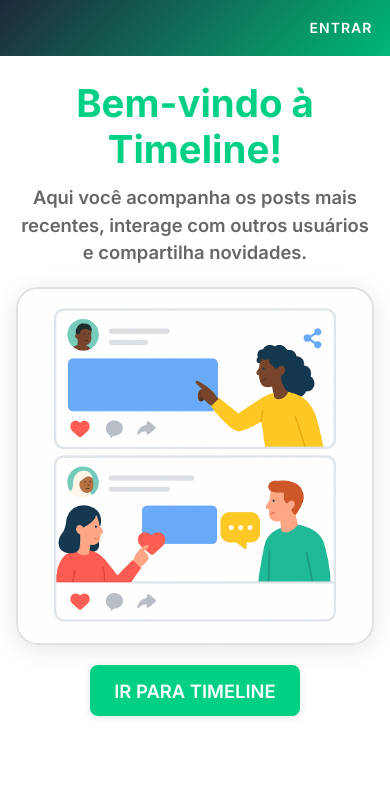
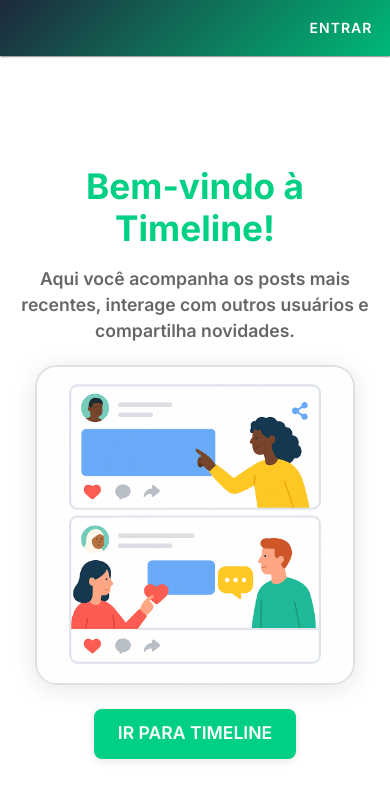
Before and after one commit to BrunoPalhoti/frontend-nextjs-timelines, a Next.js app: page / in a window 390 px wide. Shown: the top 800 px of the page. Built offline with nearby package versions, Linux system fonts and the light colour scheme.

Commit message:
feat: Adiciona contêiner à página inicial e ajusta estilos para responsividade

```diff
--- a/app/page.tsx
+++ b/app/page.tsx
@@ -1,5 +1,5 @@
 "use client"
-import { Box, Typography, Button, useTheme } from '@mui/material';
+import { Box, Typography, Button, useTheme, Container } from '@mui/material';
 import { useAuth } from './context/AuthContext';
 import Image from 'next/image';
 
@@ -8,15 +8,24 @@ export default function Home() {
   const theme = useTheme();
   const { token } = useAuth();
   return (
+    <Container maxWidth="md" sx={{
+      minHeight: { xs: '100vh', sm: 'auto' },
+      display: 'flex',
+      alignItems: 'center',
+      justifyContent: 'center',
+      px: { xs: 0, sm: 0 },
+    }}>
     <Box
       sx={{
-        minHeight: '100vh',
+        width: '100%',
+        minHeight: { xs: '90vh', sm: '100vh' },
         bgcolor: theme.palette.background.default,
         display: 'flex',
         flexDirection: 'column',
         alignItems: 'center',
-        justifyContent: 'flex-start',
-        pt: { xs: 3, sm: 6 },
+        justifyContent: { xs: 'center', sm: 'flex-start' },
+        pt: { xs: 0, sm: 6 },
+        pb: { xs: 4, sm: 0 },
         px: { xs: 2, sm: 0 },
       }}
     >
@@ -24,10 +33,10 @@ export default function Home() {
         variant="h2"
         sx={{
           fontWeight: 700,
-          mb: { xs: 1.5, sm: 2 },
+          mb: { xs: 2, sm: 2 },
           color: theme.palette.primary.main,
           textShadow: 'none',
-          fontSize: { xs: '2.4rem', sm: '2.8rem', md: '3.2rem' },
+          fontSize: { xs: '2.2rem', sm: '2.8rem', md: '3.2rem' },
           textAlign: 'center',
         }}
       >
@@ -36,7 +45,7 @@ export default function Home() {
       <Typography
         variant="body1"
         sx={{
-          fontSize: { xs: '1.15rem', sm: '1.25rem' },
+          fontSize: { xs: '1.1rem', sm: '1.25rem' },
           color: theme.palette.text.secondary,
           mb: { xs: 2.5, sm: 4 },
           textAlign: 'center',
@@ -49,8 +58,8 @@ export default function Home() {
       <Box
         sx={{
           width: '100%',
-          maxWidth: { xs: 360, sm: 520 },
-          mb: { xs: 2.5, sm: 4 },
+          maxWidth: { xs: 320, sm: 520 },
+          mb: { xs: 3, sm: 4 },
           display: 'flex',
           justifyContent: 'center',
           alignItems: 'center',
@@ -74,9 +83,9 @@ export default function Home() {
         variant="contained"
         color="primary"
         sx={{
-          mb: { xs: 3, sm: 5 },
+          mb: { xs: 0, sm: 5 },
           fontWeight: 600,
-          fontSize: { xs: '1.15rem', sm: '1.2rem' },
+          fontSize: { xs: '1.1rem', sm: '1.2rem' },
           borderRadius: 2,
           px: { xs: 3, sm: 4 },
           py: { xs: 1.2, sm: 1.4 },
@@ -88,5 +97,6 @@ export default function Home() {
         Ir para Timeline
       </Button>
     </Box>
+    </Container>
   );
 }
```
